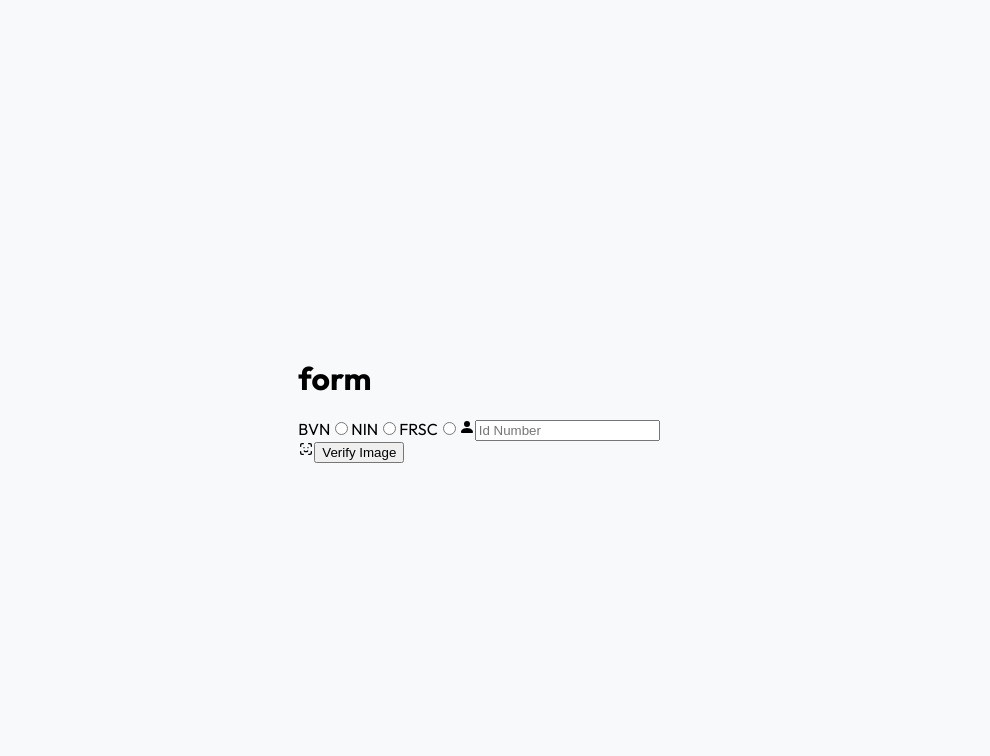
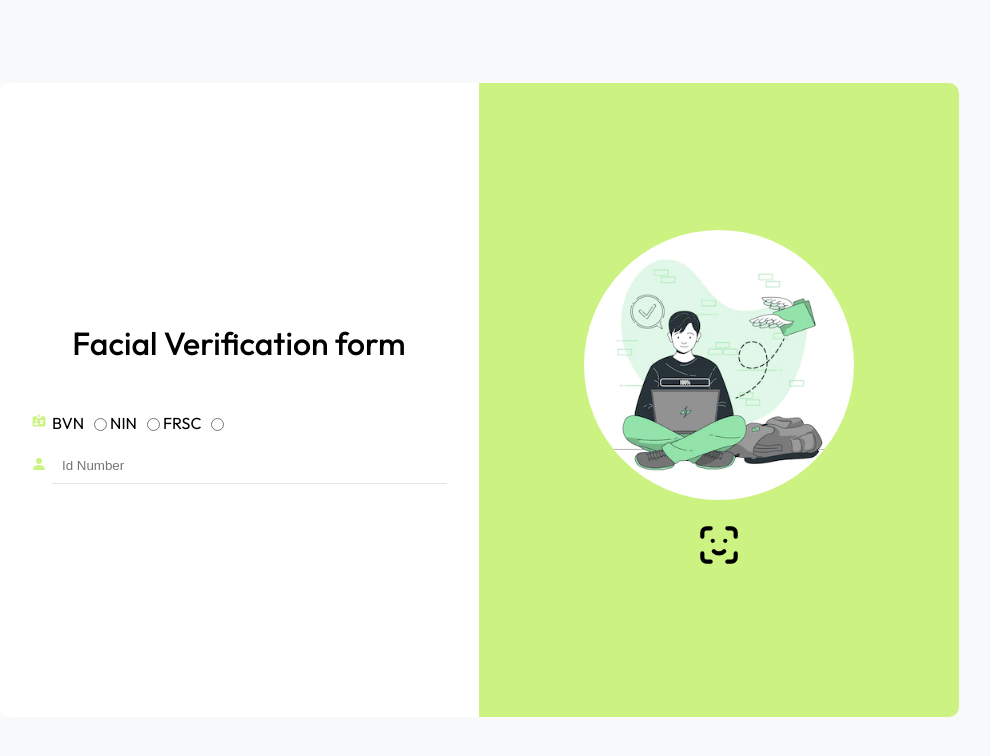
Before and after one commit to Intuneteq/verify-me, a React (Create React App) app: page / in a window 1280 px wide. Shown: the top 756 px of the page, without its empty margins (161-1151 px from the left). Built offline with nearby package versions, Linux system fonts and the light colour scheme; no server answers.

Commit message:
facial update

```diff
--- a/src/FaceForm/Form.js
+++ b/src/FaceForm/Form.js
@@ -5,6 +5,10 @@ import axios from "axios";
 import { toast } from "react-hot-toast";
 import { BsFillPersonFill } from "react-icons/bs";
 import { TbFaceId } from "react-icons/tb";
+import {HiIdentification} from "react-icons/hi";
+
+import "./Form.scss";
+import illustration from "../Assets/illustrator.webp";
 
 const Form = () => {
   const webRef = useRef(null);
@@ -16,22 +20,18 @@ const Form = () => {
   const [idNumber, setIdNumber] = useState("10000000001");
   const [imageVerification, setImageVerification] = useState(false);
 
-  const onChange = (e) => {
-    setIdType(e.target.value);
-  };
-
   const verifyImage = async (e) => {
     e.preventDefault();
 
     const photoUrl = await webRef.current.getScreenshot();
 
+    console.log(photoUrl, "photo: ", typeof photoUrl);
+    console.log("id type: ", typeof idType, idType);
+    console.log("id number: ", typeof idNumber, idNumber);
+    console.log("test key", facialRecognitionTestKey);
 
-    console.log(photoUrl, 'photo: ', typeof(photoUrl));
-    console.log("id type: ", typeof(idType), idType);
-    console.log('id number: ', typeof(idNumber), idNumber);
-    console.log('test key', facialRecognitionTestKey);
-
-    axios.post(
+    axios
+      .post(
         url,
         {
           idNumber,
@@ -46,8 +46,6 @@ const Form = () => {
       )
       .then((res) => {
         console.log(res);
-        // setItems(res.data.data);
-        // setDataConfirmed(true);
         toast.success(`verification successful`);
       })
       .catch((error) => {
@@ -57,21 +55,40 @@ const Form = () => {
   };
 
   return (
-    <div>
-      <h1>form</h1>
+    <div className="form-contain">
       <form>
+        <h1>Facial Verification form</h1>
+        <div className="radio">
+          <span><HiIdentification /></span>
           <label>
             <span>BVN</span>
-          <input type="radio" name="id" value="bvn" onChange={onChange} />
+            <input
+              type="radio"
+              name="id"
+              value="bvn"
+              onChange={(e) => setIdType(e.target.value)}
+            />
           </label>
           <label>
             <span>NIN</span>
-          <input type="radio" name="id" value='nin' onChange={onChange} />
+            <input
+              type="radio"
+              name="id"
+              value="nin"
+              onChange={(e) => setIdType(e.target.value)}
+            />
           </label>
           <label>
             <span>FRSC</span>
-          <input type="radio" name="id" value='frsc' onChange={onChange} />
+            <input
+              type="radio"
+              name="id"
+              value="frsc"
+              onChange={(e) => setIdType(e.target.value)}
+            />
           </label>
+        </div>
+
         <label>
           <span>
             <BsFillPersonFill />
@@ -83,10 +100,36 @@ const Form = () => {
             onChange={(e) => setIdNumber(e.target.value)}
           />
         </label>
+        <div className="">
+
+
+        </div>
       </form>
-      {imageVerification && <Webcam ref={webRef} screenshotFormat="image/jpeg" />}
-      <TbFaceId onClick={()=>setImageVerification(true)} />
-      <button onClick={verifyImage}>Verify Image</button>
+      <div className={imageVerification ? "form-info" : "form-illustrator"}>
+        {imageVerification ? <>
+
+          <Webcam
+            ref={webRef}
+            screenshotFormat="image/jpeg"
+            width={200}
+            height={200}
+          />
+          <input
+          type="submit"
+          value="Search"
+          className="search"
+          onClick={verifyImage}
+        />
+
+        </> :
+          (
+            <div>
+              <img src={illustration} alt="agentX" />
+              <TbFaceId onClick={() => setImageVerification(true)} />
+            </div>
+          )
+        }
+      </div>
     </div>
   );
 };
--- a/src/FaceForm/Form.scss
+++ b/src/FaceForm/Form.scss
@@ -0,0 +1,131 @@
+.form-contain {
+  width: 100%;
+  display: flex;
+  align-items: flex-start;
+  justify-content: center;
+  border-radius: 10px;
+  max-width: 1200px;
+
+  form {
+    flex: 1;
+    background-color: white;
+    padding: 2rem 2rem;
+    display: flex;
+    flex-direction: column;
+    align-items: flex-start;
+    justify-content: center;
+    width: 70%;
+    min-height: 570px;
+    border-top-left-radius: 10px;
+    border-bottom-left-radius: 10px;
+
+    h1 {
+        text-align: center;
+        width: 100%;
+        font-weight: 500;
+        font-size: 2rem;
+        margin-bottom: 50px;
+
+        @media screen and (max-width: 500px) {
+          text-align: center;
+          font-size: 25px;
+          margin-bottom: 20px;
+        }
+      }
+
+      label {
+        width: 100%;
+        display: flex;
+        justify-content: space-between;
+        align-items: center;
+        margin-bottom: 15px;
+        span {
+          margin-right: 5px;
+
+          svg {
+            color: var(--primary-color);
+          }
+        }
+
+        input {
+          border: none;
+          width: 100%;
+          padding: 10px;
+          outline: none;
+          border-bottom: 1px solid rgba(0, 0, 0, 0.1);
+
+          &:focus {
+            border-bottom: 1px solid var(--primary-color);
+          }
+        }
+      }
+
+  @media screen and (max-width: 550px) {
+    width: 80%;
+    border-radius: 10px;
+  }
+  }
+
+  @media screen and (max-width: 550px) {
+    flex-direction: column;
+    align-items: center;
+    justify-content: center;
+    gap: 30px;
+    width: 100%;
+  }
+
+}
+
+.radio {
+    display: flex;
+    justify-content: center;
+
+    span {
+        margin-right: 5px;
+
+        svg {
+          color: var(--primary-color);
+        }
+      }
+}
+
+.form-illustrator {
+    svg {
+        margin-top: 20px;
+        cursor: pointer;
+        height: 50px;
+        width: 50px;
+    }
+}
+
+.form-info {
+    display: flex;
+    flex-direction: column;
+    align-items: center;
+    justify-content: center;
+
+    input[type="submit"] {
+        margin-top: 30px;
+        border: none;
+        border-radius: 8px;
+        padding: 15px;
+        width: 100%;
+        background-color: var(--primary-color);
+        outline: none;
+        cursor: pointer;
+
+        font-weight: 700;
+        color: white;
+        letter-spacing: 1px;
+        text-transform: uppercase;
+
+        &:hover {
+          background-color: var(--secondary-color);
+        }
+
+        @media screen and (max-width: 550px) {
+          text-align: center;
+          padding: 20px;
+        }
+      }
+}
```
Lines whose indentation alone changed are shown as unchanged.
